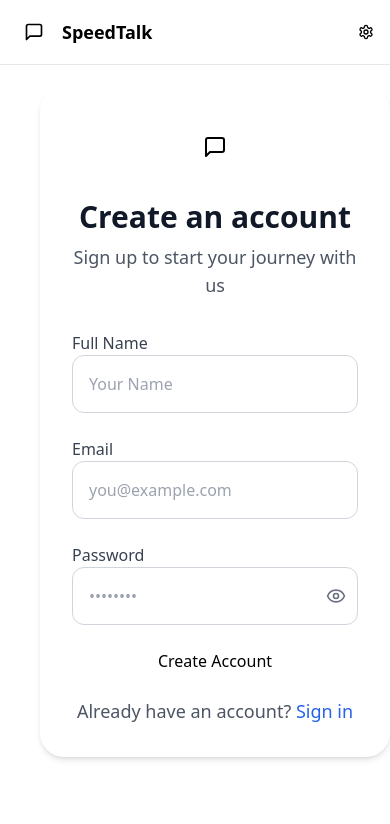
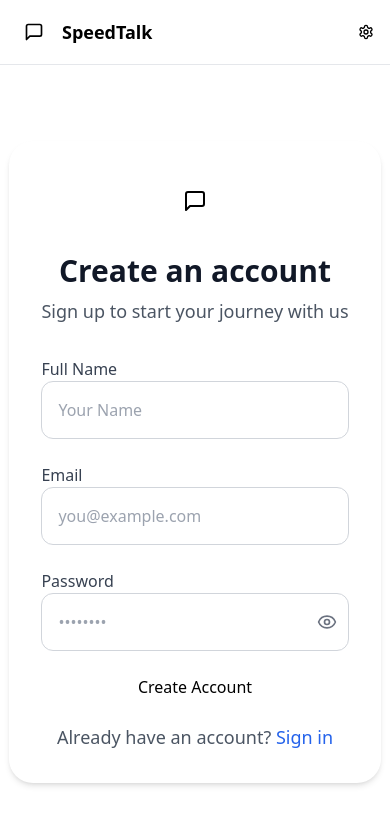
Before and after one commit to MirazZim/SpeedTalk, a React (Vite) app in the folder frontend/: page /signup in a window 390 px wide. Shown: the top 824 px of the page. Built offline with nearby package versions, Linux system fonts and the light colour scheme; no server answers.

Commit message:
Fixed the responsiveness and made the ui look better

```diff
--- a/frontend/src/components/AuthImagePattern/AuthImagePattern.jsx
+++ b/frontend/src/components/AuthImagePattern/AuthImagePattern.jsx
@@ -1,15 +1,29 @@
 const AuthImagePattern = ({ title, subtitle }) => {
   return (
-    <div className="hidden lg:flex items-center justify-center bg-gradient-to-r from-white via-blue-50 to-white p-12 rounded-3xl shadow-xl">
+    <div className="hidden lg:flex items-center justify-center bg-gradient-to-r from-white via-blue-50 to-white p-12 rounded-3xl mt-20 shadow-xl ml-8 mr-8">
       <div className="max-w-md text-center space-y-8">
         {/* Pattern Grid */}
         <div className="grid grid-cols-3 gap-4 mb-10">
-          {[...Array(9)].map((_, i) => (
-            <div
-              key={i}
-              className={`aspect-square rounded-xl bg-primary/20 shadow-lg ${i % 2 === 0 ? "animate-pulse" : ""} transition duration-300`}
-            />
-          ))}
+          {[...Array(9)].map((_, i) => {
+            // Choose gradient direction based on index for variety.
+            const gradientDirection = i % 2 === 0 ? "bg-gradient-to-r" : "bg-gradient-to-br";
+
+            // Apply different animations based on the index.
+            let animationClass = "";
+            if (i % 2 === 0) {
+              animationClass = "animate-pulse";
+            }
+
+            // Define a hover effect that scales up and rotates slightly.
+            const hoverEffect = "transform hover:scale-110 hover:rotate-3";
+
+            return (
+              <div
+                key={i}
+                className={`aspect-square rounded-xl ${gradientDirection} from-primary/60 to-secondary/60 shadow-lg transition-all duration-300 ${hoverEffect} ${animationClass}`}
+              />
+            );
+          })}
         </div>
 
         {/* Title */}
--- a/frontend/src/pages/LoginPage/LoginPage.jsx
+++ b/frontend/src/pages/LoginPage/LoginPage.jsx
@@ -18,7 +18,7 @@ const LoginPage = () => {
   };
 
   return (
-    <div className="h-screen flex items-center justify-center bg-white">
+    <div className="flex flex-col md:flex-row items-center justify-center min-h-screen bg-white gap-6">
       {/* Right Side - Image/Pattern */}
     <AuthImagePattern
         title={"Welcome back!"}
@@ -27,7 +27,7 @@ const LoginPage = () => {
 
 
       {/* Left Side - Form */}
-      <div className="w-full max-w-sm p-8 bg-white rounded-3xl shadow-md ml-10">
+      <div className="mt-20 p-8 bg-white rounded-3xl shadow-md">
         <div className="text-center mb-8">
           <div className="flex flex-col items-center gap-2 group">
             <div
@@ -108,10 +108,6 @@ const LoginPage = () => {
           </p>
         </div>
       </div>
-      <br />
-
-
-
     </div>
   );
 };
--- a/frontend/src/pages/ProfilePage/ProfilePage.jsx
+++ b/frontend/src/pages/ProfilePage/ProfilePage.jsx
@@ -23,7 +23,7 @@ const ProfilePage = () => {
   };
 
   return (
-    <div className="h-screen pt-20">
+    <div className="min-h-screen pt-20">
       <div className="max-w-2xl mx-auto p-4 py-8">
         <div className="bg-base-300 rounded-xl p-6 space-y-8">
           <div className="text-center">
--- a/frontend/src/pages/SettingsPage/SettingsPage.jsx
+++ b/frontend/src/pages/SettingsPage/SettingsPage.jsx
@@ -1,7 +1,8 @@
 import { THEMES } from "../../constants";
 
-import { Send } from "lucide-react";
+import { ArrowLeft, Send } from "lucide-react";
 import { useThemeStore } from "../../store/useThemeStore";
+import { Link } from "react-router-dom";
 
 const PREVIEW_MESSAGES = [
   { id: 1, content: "Hey! How's it going?", isSent: false },
@@ -12,7 +13,13 @@ const SettingsPage = () => {
   const { theme, setTheme } = useThemeStore();
 
   return (
-    <div className="h-screen container mx-auto px-4 pt-20 max-w-5xl">
+    <div className="min-h-screen container mx-auto px-4 pt-20 max-w-5xl">
+      {/* Back to Home Button */}
+      <Link to="/" className="flex items-center gap-2 mb-6 text-blue-600 transition duration-150 ease-in-out hover:underline hover:text-blue-700">
+        <ArrowLeft size={20} className="text-blue-600 transition duration-150 ease-in-out hover:text-blue-700" />
+        <span className="text-base font-medium">Back to Home</span>
+      </Link>
+
       <div className="space-y-6">
         <div className="flex flex-col gap-1">
           <h2 className="text-lg font-semibold">Theme</h2>
--- a/frontend/src/pages/SignUpPage/SignUpPage.jsx
+++ b/frontend/src/pages/SignUpPage/SignUpPage.jsx
@@ -37,7 +37,7 @@ const SignUpPage = () => {
     };
 
     return (
-        <div className="h-screen flex items-center justify-center bg-white">
+        <div className="flex flex-col md:flex-row items-center justify-center min-h-screen bg-white gap-6">
             {/* right side */}
             <AuthImagePattern
                 title="Join our community"
@@ -48,7 +48,7 @@ const SignUpPage = () => {
 
 
             {/* left side */}
-            <div className="w-full max-w-sm p-8 bg-white rounded-3xl shadow-md ml-10">
+            <div className="mt-20 p-8 bg-white rounded-3xl shadow-md">
 
                 {/* LOGO */}
                 <div className="text-center mb-8">
@@ -82,7 +82,7 @@ const SignUpPage = () => {
 
                     <div className="form-control">
                         <label className="label">
-                            <span className="label-text font-medium text-gray-700 py-2">Email</span>
+                            <span className="label-text font-medium text-gray-700">Email</span>
                         </label>
                         <div className="relative">
                             <input
@@ -97,7 +97,7 @@ const SignUpPage = () => {
 
                     <div className="form-control">
                         <label className="label">
-                            <span className="label-text font-medium text-gray-700 py-2">Password</span>
+                            <span className="label-text font-medium text-gray-700">Password</span>
                         </label>
                         <div className="relative">
                             <input
```
